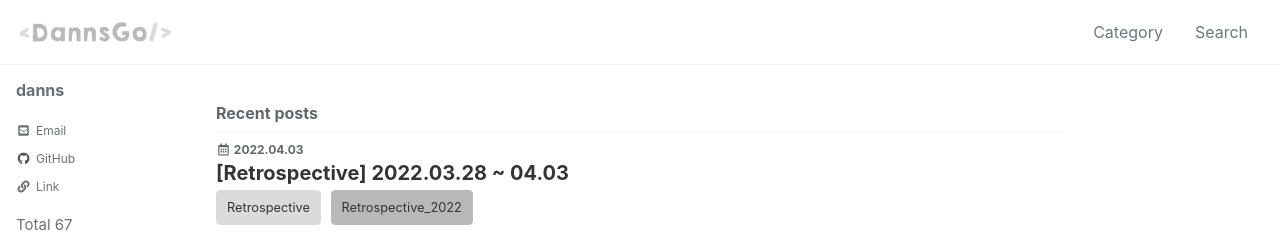
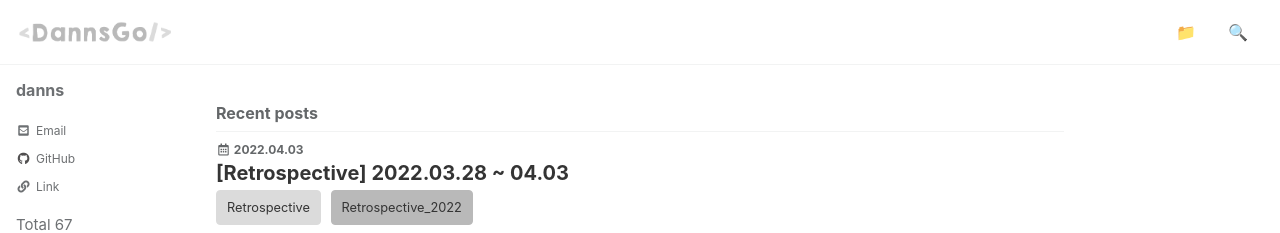
Before and after one commit to znhoon/dannsgo.github.io, a Jekyll site: the page built from index.html, in a window 1280 px wide and 1036 px high. Shown: the top 233 px of the window. Built offline with Jekyll 4.4.1, drawn with Linux system fonts in a browser that asks for light colours; cached includes are drawn as plain includes; some web fonts are replaced; the list of posts is cut into pages by our own code.

Commit message:
Update navigation.yml

```diff
--- a/_data/navigation.yml
+++ b/_data/navigation.yml
@@ -4,9 +4,9 @@ main:
   #url: /index.html
   #- title: "About"
   #url: /about/
-  - title: "Category"
+  - title: "📁"
     url: /categories/
   #- title: "Tag"
   #url: /tags/
-  - title: "Search"
+  - title: "🔍"
     url: /search/
```
